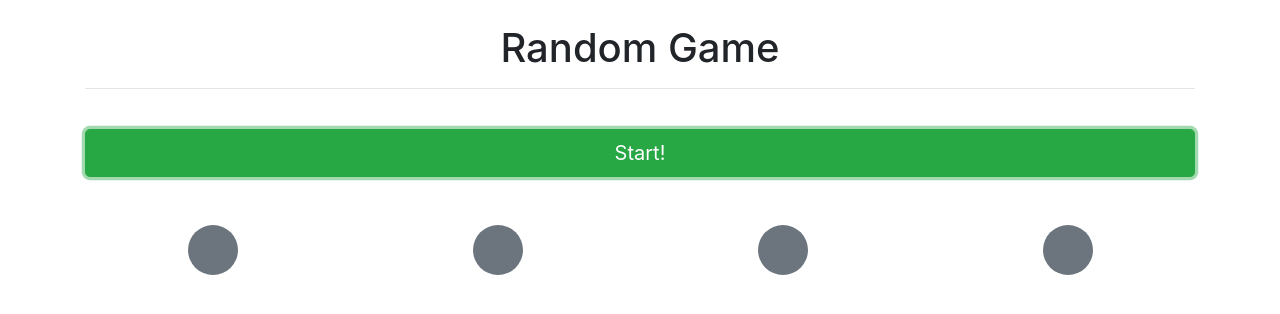
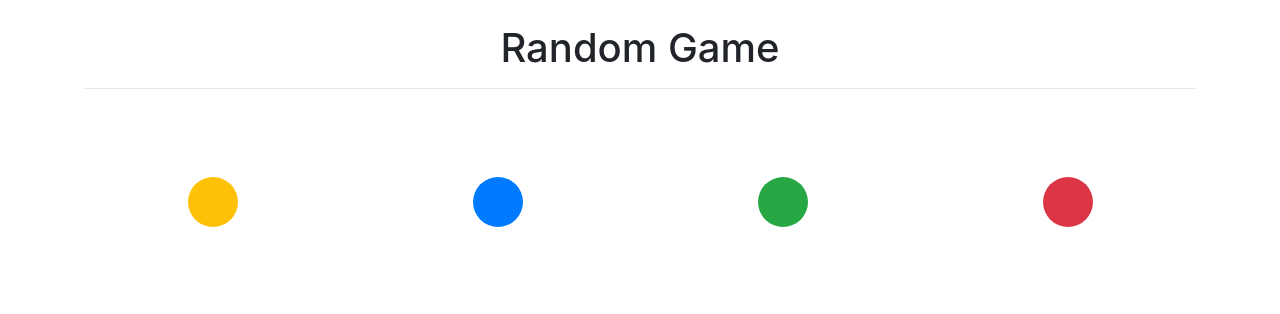
Before and after one commit to phwt/IOT-Annymour, a plain HTML site: page website/index.html in a window 1280 px wide. Both pictures are taken after a click on the button "Start!". Drawn offline with nearby package versions, Linux system fonts and the light colour scheme.

Commit message:
Update index.html

```diff
--- a/website/index.html
+++ b/website/index.html
@@ -57,7 +57,7 @@
             $("#game-slot").slideDown();
 
             $(".circle").each(function (index) {
-                var curbg = bgset[(randToX(4 - index));
+                var curbg = bgset[(randToX(4 - index))];
                 if (bgset.indexOf(curbg) > -1) {
                     bgset.splice(bgset.indexOf(curbg), 1);
                 }
```
